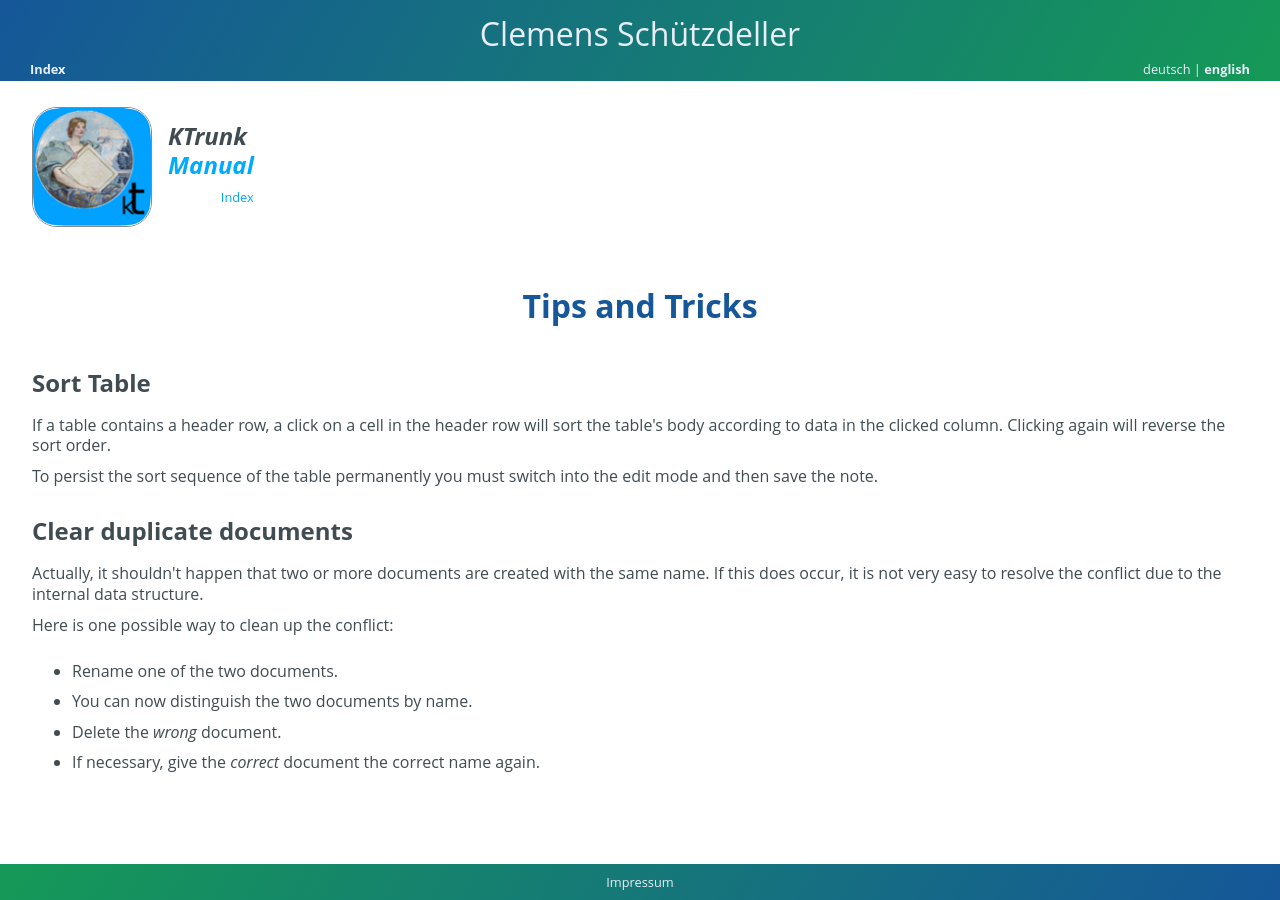
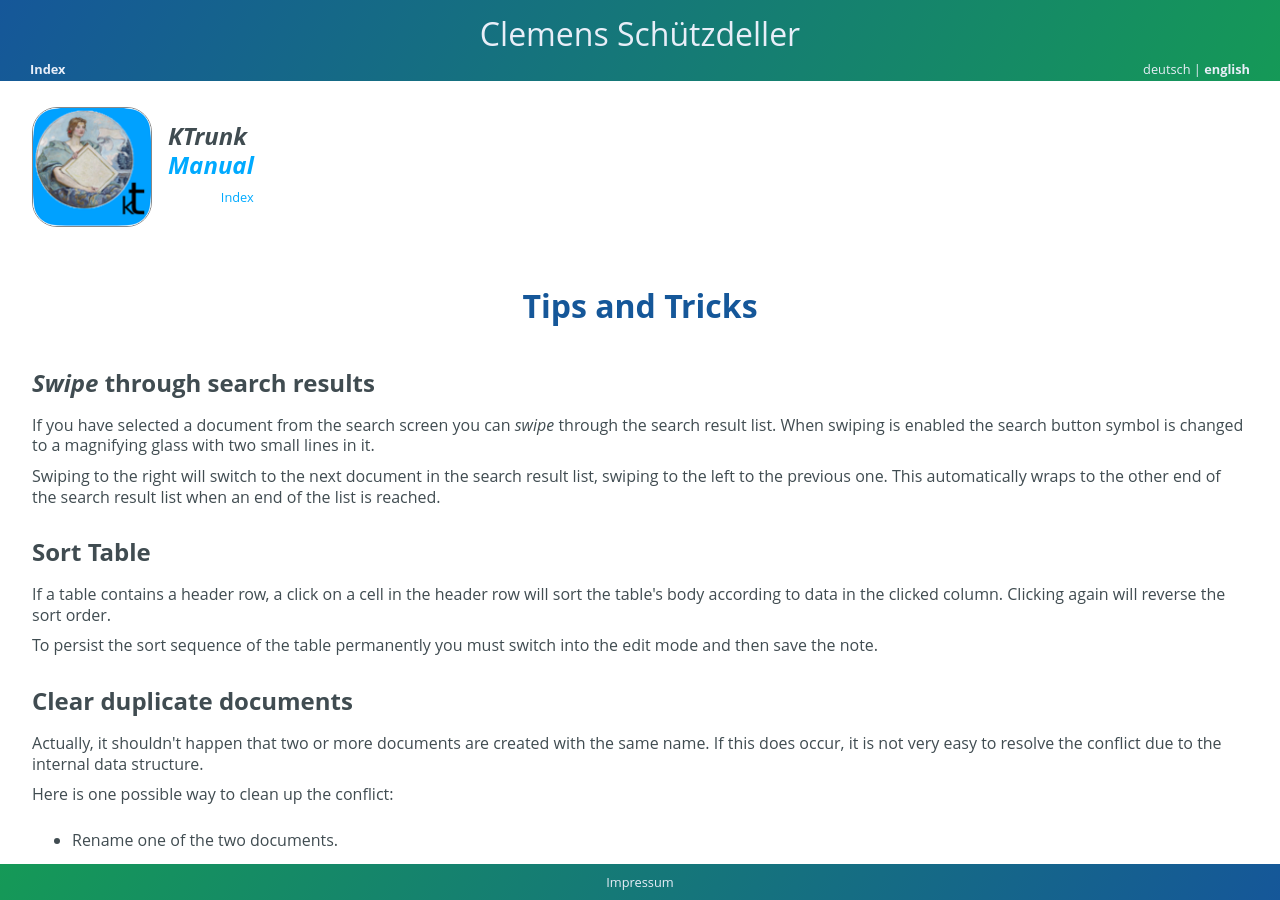
Before and after one commit to cs-LA/home, a Jekyll site: the page built from KTrunk/Manual/TipsAndTricks.md, in a window 1280 px wide. Built offline with Jekyll 4.4.1, drawn with Linux system fonts in a browser that asks for light colours; our own code applies the rules of GitHub Pages for plain Markdown files.

Commit message:
Update TipsAndTricks.md

```diff
--- a/KTrunk/Manual/TipsAndTricks.md
+++ b/KTrunk/Manual/TipsAndTricks.md
@@ -14,6 +14,17 @@
   <span class="en">Tips and Tricks</span>
   <span class="de">Tipps und Tricks</span>
 </h1>
+
+<h3 id="SwipeSearchResults"><span class="en"><em>Swipe</em> through search results</span><span class="de">Suchergebnisse mit <em>Streichgesten</em> durchblättern</span></h3>
+<p>
+  <span class="en">If you have selected a document from the search screen you can <em>swipe</em> through the search result list. When swiping is enabled the search button symbol is changed to a magnifying glass with two small lines in it. </span>
+  <span class="de">Wenn ein Dokument von der Liste der Suchergebnisse selektiert wurde, ist es möglich, mit Streichgesten durch die Suchergebnisliste zu blättern. Wenn dieses Blättern durch Streichgesten möglich ist, wird das Symbol auf der Such-Schaltfläche zu einem Vergrößerungsglas mit zwei kleinen Strichen darin.</span>
+</p>
+<p>
+  <span class="en">Swiping to the right will switch to the next document in the search result list, swiping to the left to the previous one. This automatically wraps to the other end of the search result list when an end of the list is reached.</span>
+  <span class="de">Streichen nach Rechts führt zur Anzeige des nächsten Dokuments aus der Suchergebnisliste, Streichen nach Links zu dem vorherigen. Dabei wird automatisch ans andere Ende der Suchergebnisliste gewechselt, wenn ein Ende erreicht wird.</span>
+</p>
+
 <h3 id="TableSort"><span class="en">Sort Table</span><span class="de">Tabelle sortieren</span></h3>
 <p>
   <span class="en">If a table contains a header row, a click on a cell in the header row will sort the table's body according to data in the clicked column. Clicking again will reverse the sort order.</span>
@@ -23,6 +34,7 @@
   <span class="en">To persist the sort sequence of the table permanently you must switch into the edit mode and then save the note.</span>
   <span class="de">Um die Sortierfolge der Tabelle permanent zu erhalten, muss man kurz in den Bearbeitungsmodus gehen und die Notiz dann speichern.</span>
 </p>
+
 <h3>
   <span class="en">Clear duplicate documents</span>
   <span class="de">Doppelte Dokumente bereinigen</span>
```
